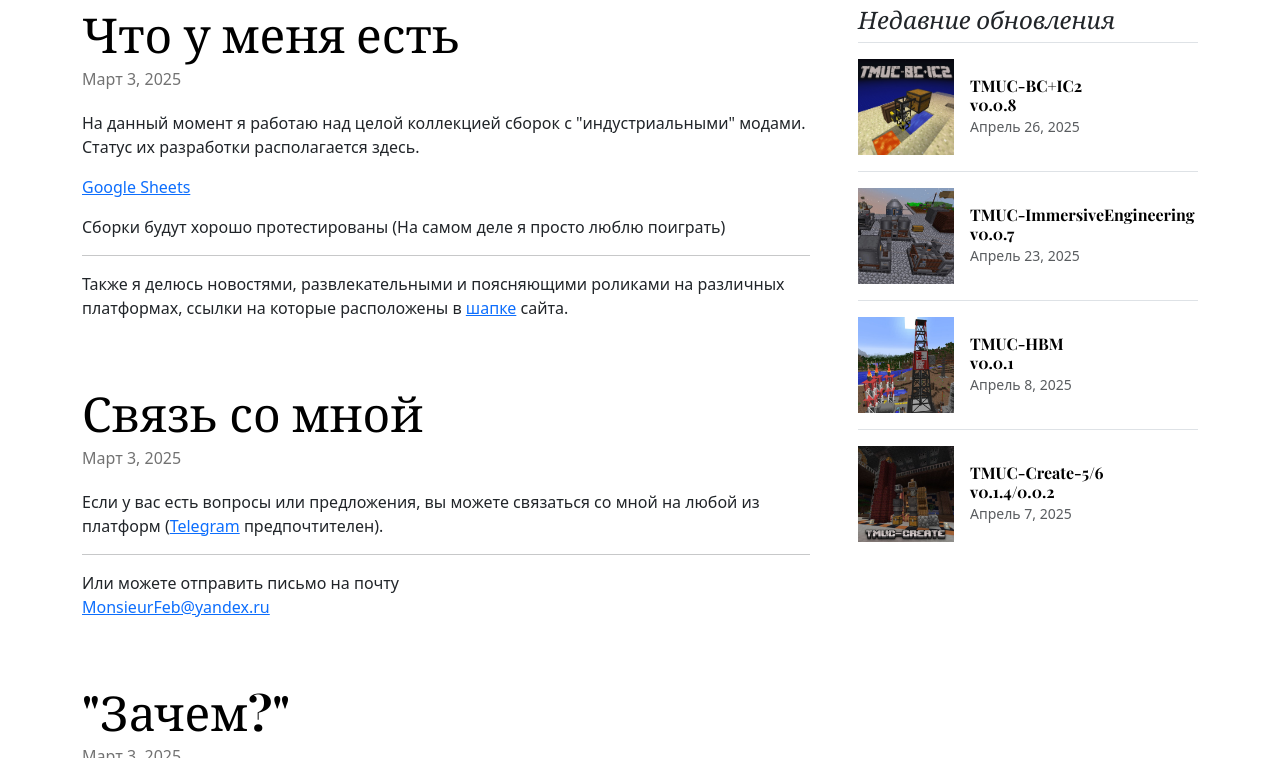
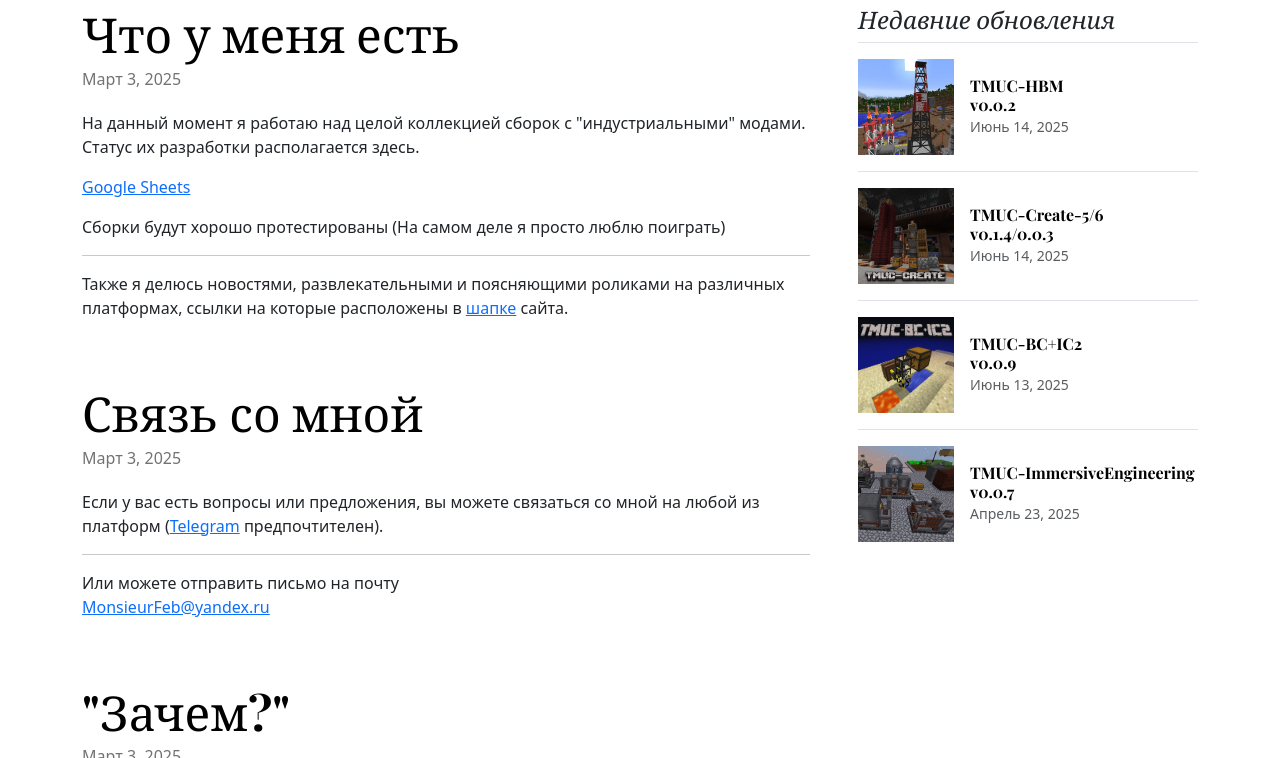
Before and after one commit to MonsieurFeb/monsieurfeb.github.io, a plain HTML site: page index.html in a window 1280 px wide. Shown: the part 818-1576 px from the top of the page. Drawn offline with nearby package versions, Linux system fonts and the light colour scheme.

Commit message:
update modpack version

```diff
--- a/index.html
+++ b/index.html
@@ -293,11 +293,29 @@
               <h4 class="fst-italic">Недавние обновления</h4>
               <ul class="list-unstyled">
                 <li>
+                  <a class="d-flex flex-column flex-lg-row gap-3 align-items-start align-items-lg-center py-3 link-body-emphasis text-decoration-none border-top" href="modpacks.html#hbm">
+                    <img src="./assets/brand/HBM.jpg" height="96" alt="There should be a picture here :(">
+                    <div class="col-lg-8">
+                      <h6 class="mb-0">TMUC-HBM<br>v0.0.2</h6>
+                      <small class="text-body-secondary">Июнь 14, 2025</small>
+                    </div>
+                  </a>
+                </li>
+                <li>
+                  <a class="d-flex flex-column flex-lg-row gap-3 align-items-start align-items-lg-center py-3 link-body-emphasis text-decoration-none border-top" href="modpacks.html#create">
+                    <img src="./assets/brand/Create.jpg" height="96" alt="There should be a picture here :(">
+                    <div class="col-lg-8">
+                      <h6 class="mb-0">TMUC-Create-5/6<br>v0.1.4/0.0.3</h6>
+                      <small class="text-body-secondary">Июнь 14, 2025</small>
+                    </div>
+                  </a>
+                </li>
+                <li>
                   <a class="d-flex flex-column flex-lg-row gap-3 align-items-start align-items-lg-center py-3 link-body-emphasis text-decoration-none border-top" href="modpacks.html#bcic2">
                     <img src="./assets/brand/BCIC2.jpg" height="96" alt="There should be a picture here :(">
                     <div class="col-lg-8">
-                      <h6 class="mb-0">TMUC-BC+IC2<br>v0.0.8</h6>
-                      <small class="text-body-secondary">Апрель 26, 2025</small>
+                      <h6 class="mb-0">TMUC-BC+IC2<br>v0.0.9</h6>
+                      <small class="text-body-secondary">Июнь 13, 2025</small>
                     </div>
                   </a>
                 </li>
@@ -307,24 +325,6 @@
                     <div class="col-lg-8">
                       <h6 class="mb-0">TMUC-ImmersiveEngineering<br>v0.0.7</h6>
                       <small class="text-body-secondary">Апрель 23, 2025</small>
-                    </div>
-                  </a>
-                </li>
-                <li>
-                  <a class="d-flex flex-column flex-lg-row gap-3 align-items-start align-items-lg-center py-3 link-body-emphasis text-decoration-none border-top" href="modpacks.html#hbm">
-                    <img src="./assets/brand/HBM.jpg" height="96" alt="There should be a picture here :(">
-                    <div class="col-lg-8">
-                      <h6 class="mb-0">TMUC-HBM<br>v0.0.1</h6>
-                      <small class="text-body-secondary">Апрель 8, 2025</small>
-                    </div>
-                  </a>
-                </li>
-                <li>
-                  <a class="d-flex flex-column flex-lg-row gap-3 align-items-start align-items-lg-center py-3 link-body-emphasis text-decoration-none border-top" href="modpacks.html#create">
-                    <img src="./assets/brand/Create.jpg" height="96" alt="There should be a picture here :(">
-                    <div class="col-lg-8">
-                      <h6 class="mb-0">TMUC-Create-5/6<br>v0.1.4/0.0.2</h6>
-                      <small class="text-body-secondary">Апрель 7, 2025</small>
                     </div>
                   </a>
                 </li>
```
Also changed, not shown: eng.html (+20 -20 lines), modpacks.html (+3 -3 lines), mpeng.html (+3 -3 lines).
